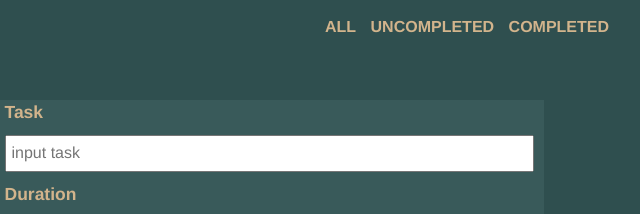
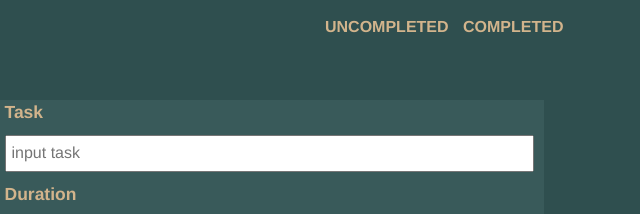
Before and after one commit to Moween/TODOLIST, a plain HTML site: page index.html in a window 1280 px wide. Shown: the top 214 px of the page, 371-1011 px from the left. Drawn offline with nearby package versions, Linux system fonts and the light colour scheme.

Commit message:
Remove the all link.

```diff
--- a/index.html
+++ b/index.html
@@ -19,7 +19,6 @@
       <h1 id="h01">todo list</h1>
       <nav class="navbar">
         <ul class="nav-list">
-          <a href="#"id="all">All</a>
           <a href="#"id="uncompleted">Uncompleted</a>
           <a href="#"id="completed">Completed</a>
         </ul>
```
